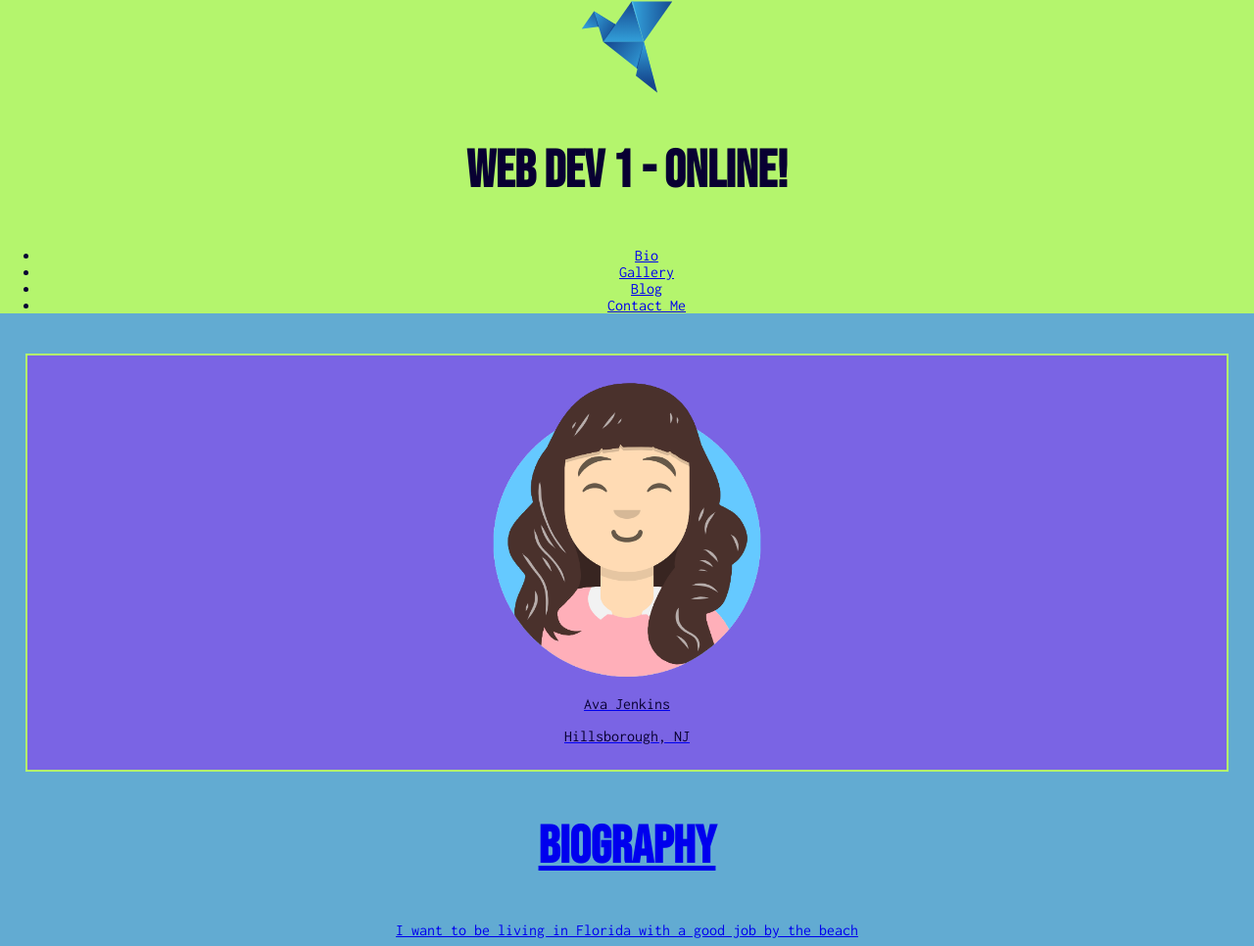
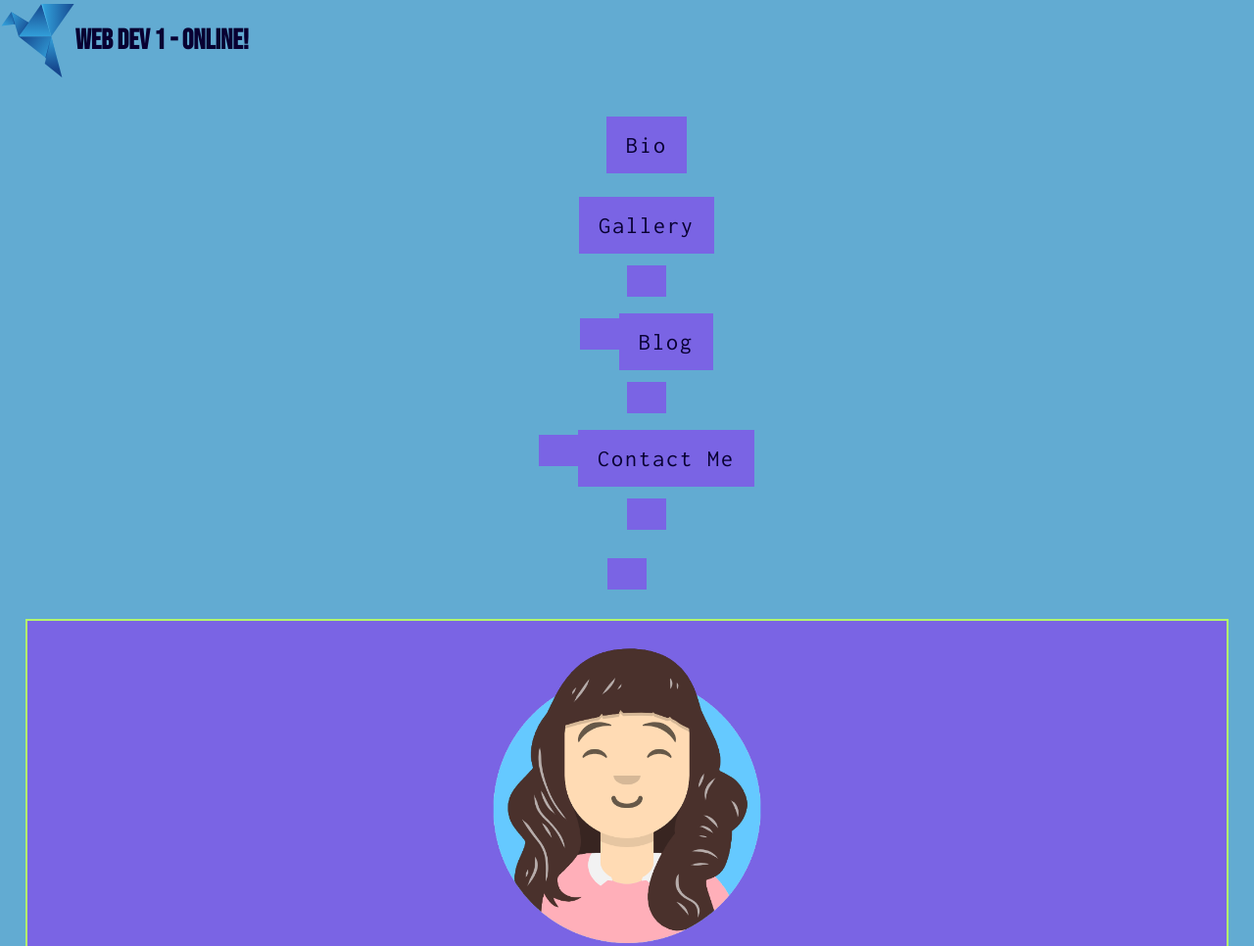
Before and after one commit to RVCC-IDMX/about-me-avajenkins, a plain HTML site: page index.html in a window 1280 px wide. Shown: the top 966 px of the page at 98% size. Drawn offline with Linux system fonts and the light colour scheme.

Commit message:
add more css

```diff
--- a/CSS/nav.css
+++ b/CSS/nav.css
@@ -11,24 +11,27 @@ body{box-sizing: border-box; padding: 0;margin: 0;}
 main{padding: 2vw;}
 
 /* navbar */
-.navbar {background-color: #B4f56D;color:#080032}
+.navbar {background-color: #7a64e4;color:#080032;display: contents;flex-direction: column;font-size: 1.5rem;margin-bottom: 1rem;}
 
 
 /* logo */
+.logo {display: flex;align-items: center;}
 
+.logo img{height:6vw;width: 6vw;}
 
-
+.logo h1{font-size: 1.2em;}
 /* navigation list */
-
+.navbar-links li{list-style: none;display: block;padding: 0.5em 0;}
 
 /*
  style all a tags in header
  and then on hover
 */
+.navbar-links a{color:#080032;background-color:#7a64e4 ;font-size: 1.5rem;padding: 1rem 1.25rem;
+letter-spacing: 2px;text-decoration: none;display: inline-block;}
 
-
-
-
+.navbar-links a:hover, .navbar-links a:focus{color:#080032 ;background-color: #7a64e4;border-radius: 10px;
+outline: none;}
 
 /*
 media query for non-mobile nav bar
```
